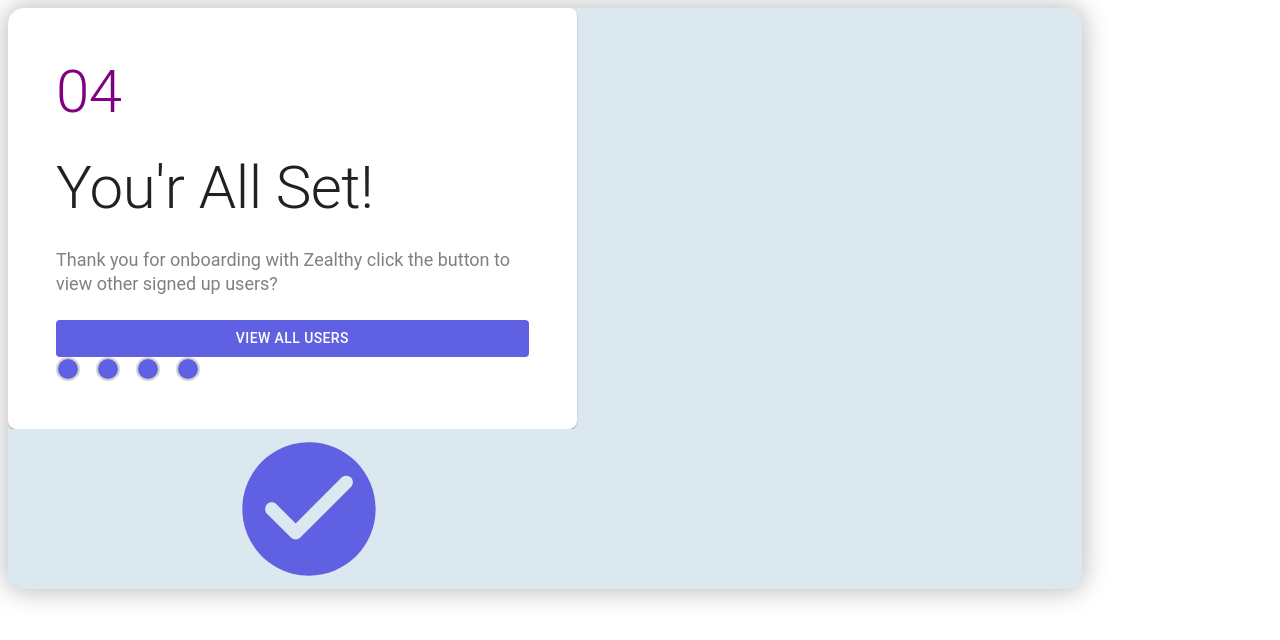
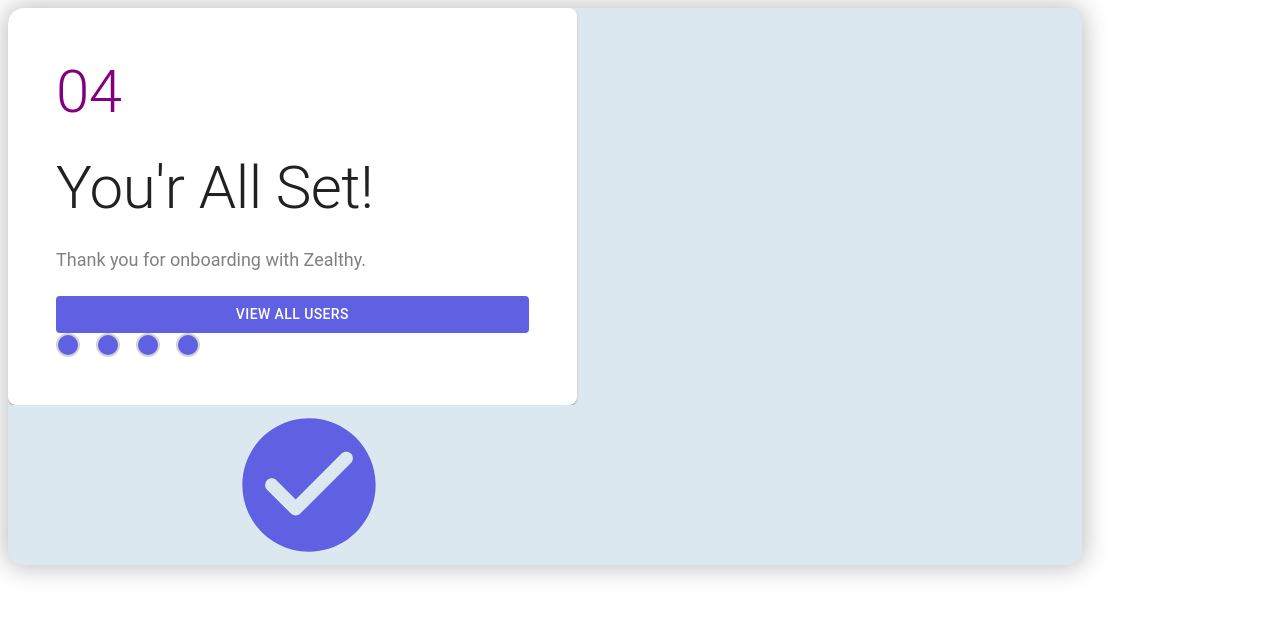
Before and after one commit to Hackerbibou/Zealthy, a Next.js app: page /views/onboarding/onboardingCard4 in a window 1280 px wide. Shown: the top 640 px of the page. Built offline with nearby package versions, Linux system fonts and the light colour scheme.

Commit message:
admin edit

```diff
--- a/pages/views/onboarding/onboardingCard4.tsx
+++ b/pages/views/onboarding/onboardingCard4.tsx
@@ -26,7 +26,7 @@ return (
             <Typography className='title' variant='h2' component='h2'>You'r All Set!</Typography>
 
             <Typography className='titlepara' variant='h5' sx={{color:'grey', fontSize:18}} component='p'>
-         Thank you for onboarding with Zealthy click the button to view other signed up users?
+         Thank you for onboarding with Zealthy.
         </Typography>
 
         <Button className='btnLink' onClick={handleClick} sx={{color:'white', backgroundColor:'#6060e2', width:'100%'}}>View all users</Button>
```
